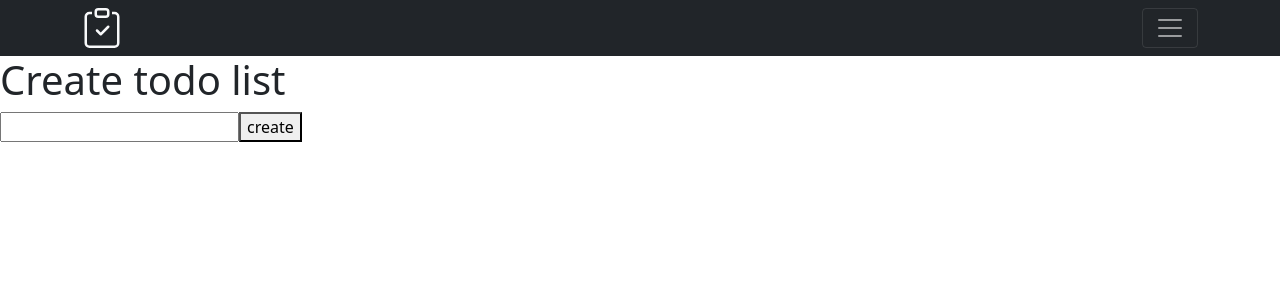
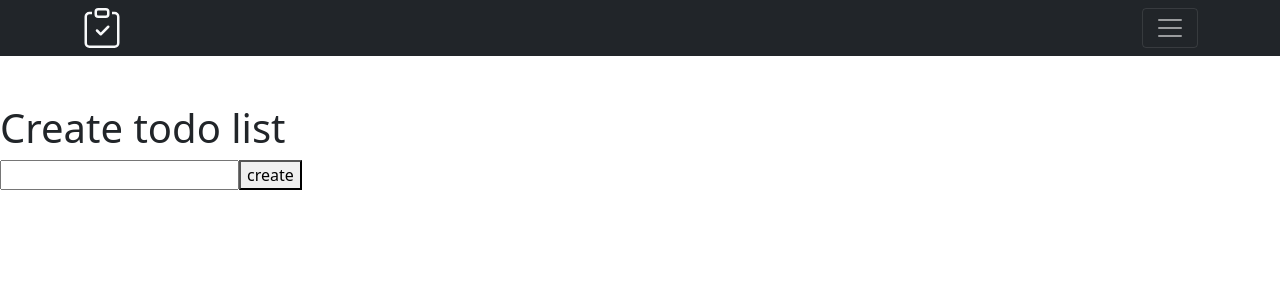
Before and after one commit to sergei-kulimzin/todo-app, a React (Create React App) app: page / in a window 1280 px wide. Shown: the top 300 px of the page. Built offline with nearby package versions, Linux system fonts and the light colour scheme.

Commit message:
add styles for Layout

```diff
--- a/src/pages/layout/layout.jsx
+++ b/src/pages/layout/layout.jsx
@@ -5,7 +5,7 @@ function Layout() {
   return (
     <>
       <PageHeader />
-      <main>
+      <main className='py-5'>
         <Outlet />
       </main>
     </>
```
